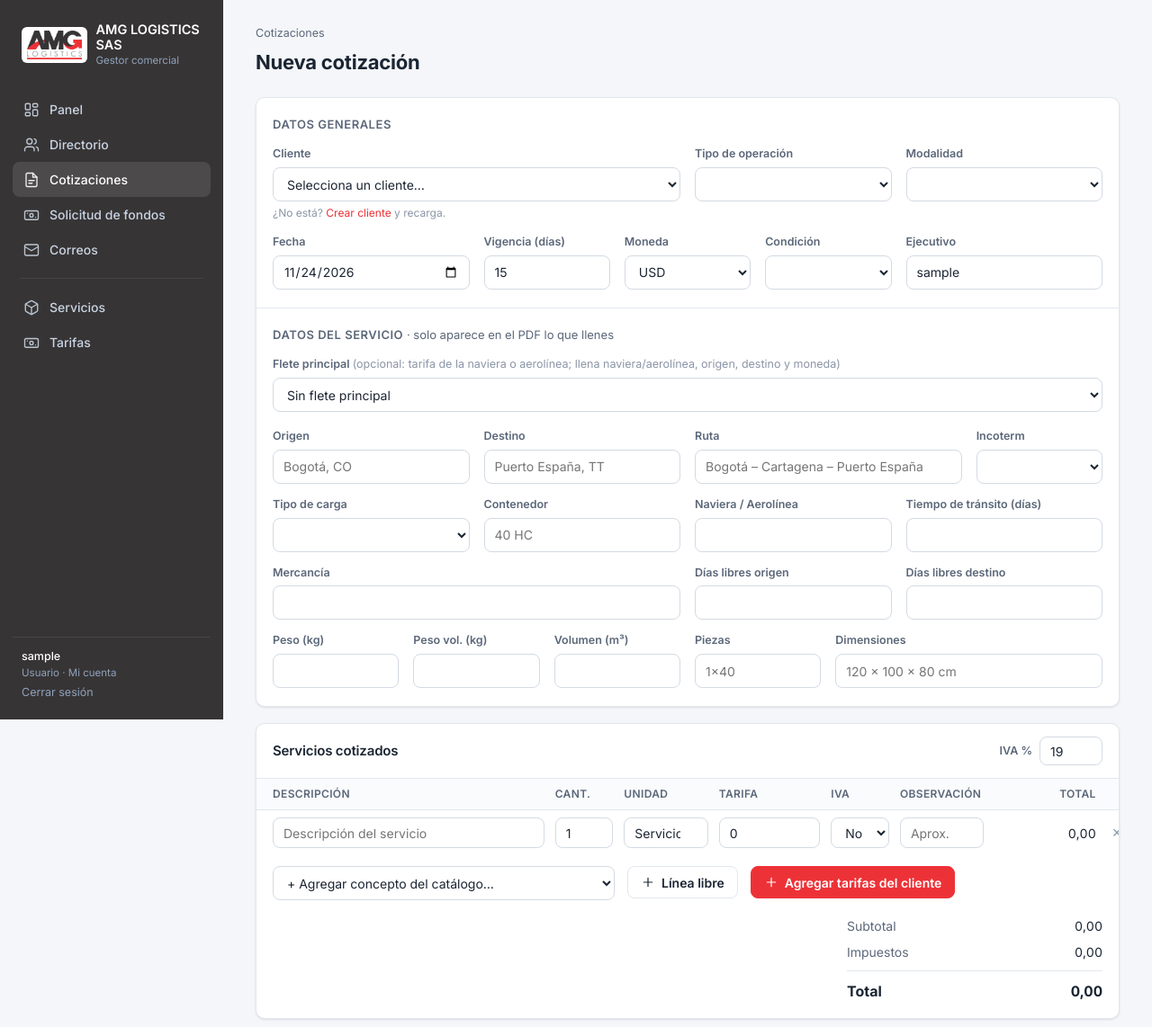
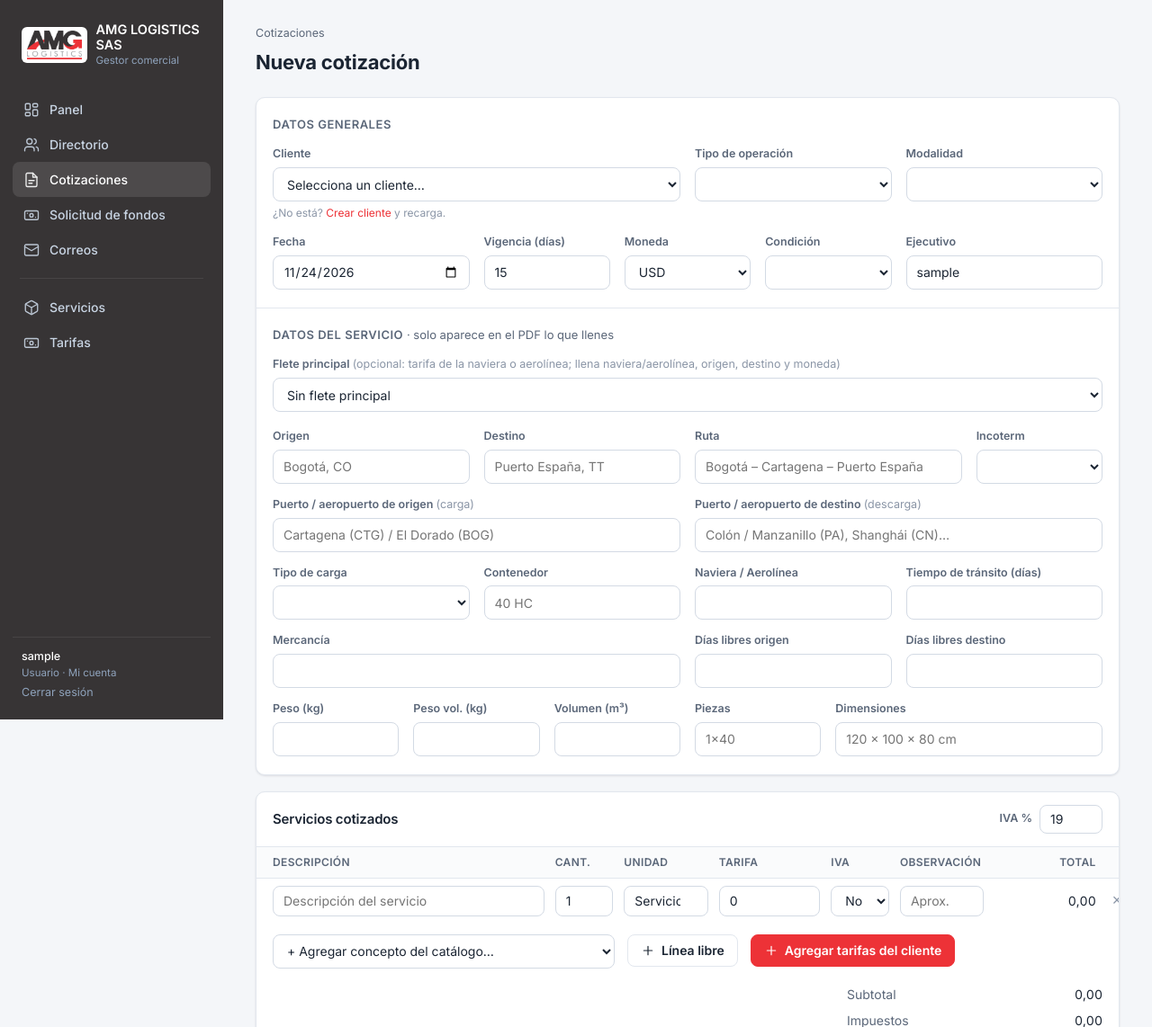
Before and after one commit to amglogisticsco/gestor-comercial, a Flask app: page /cotizaciones/nueva in a window 1280 px wide. Shown: the top 1142 px of the page at 90% size. Run offline with Flask 3, Linux system fonts and the light colour scheme; the visitor is signed in with stand-in values (Sample User, id 1); data comes from the database, SQL or seed files in the repository; data that the repository does not hold is empty.

Commit message:
Puerto/aeropuerto de origen y destino en cotización, PDF y solicitudes de tarifa
Co-Authored-By: Claude Opus 5.5 <noreply@anthropic.com>
Claude-Session: https://claude.ai/code/session_01HexscGzZnEXakiJggT4pPP

```diff
--- a/app/models.py
+++ b/app/models.py
@@ -346,6 +346,8 @@ class Cotizacion(db.Model):
     incoterm = db.Column(db.String(5), default="")
     origen = db.Column(db.String(120), default="")
     destino = db.Column(db.String(120), default="")
+    puerto_origen = db.Column(db.String(120), default="")  # puerto o aeropuerto de carga (POL / AOD)
+    puerto_destino = db.Column(db.String(120), default="")  # puerto o aeropuerto de descarga (POD / AOA)
     ruta = db.Column(db.String(200), default="")
     mercancia = db.Column(db.String(200), default="")
     tipo_carga = db.Column(db.String(40), default="")
@@ -412,10 +414,21 @@ class Cotizacion(db.Model):
         return " / ".join(partes)
 
     @property
+    def terminal(self):
+        """'Aeropuerto', 'Puerto' o 'Puerto / aeropuerto' según la modalidad."""
+        modalidad = _norm(self.modalidad)
+        if modalidad.startswith("AÉREO") or modalidad.startswith("AEREO"):
+            return "Aeropuerto"
+        if modalidad.startswith("MARÍTIMO") or modalidad.startswith("MARITIMO"):
+            return "Puerto"
+        return "Puerto / aeropuerto"
+
+    @property
     def datos_servicio(self):
         """Pares (etiqueta, valor) con datos, en el orden del formato de AMG."""
         pares = [
             ("Origen", self.origen), ("Destino", self.destino),
+            (f"{self.terminal} de origen", self.puerto_origen), (f"{self.terminal} de destino", self.puerto_destino),
             ("Modalidad", self.modalidad), ("Incoterm", self.incoterm),
             ("Tipo de carga", self.tipo_carga), ("Contenedor", self.contenedor),
             ("Peso / Volumen", self.peso_volumen), ("Tiempo tránsito", f"{self.tiempo_transito} días" if self.tiempo_transito else ""),
--- a/app/routes/cotizaciones.py
+++ b/app/routes/cotizaciones.py
@@ -13,7 +13,7 @@ from . import a_fecha, a_numero, obtener
 
 bp = Blueprint("cotizaciones", __name__, url_prefix="/cotizaciones")
 
-CAMPOS_TEXTO = ["ejecutivo", "condicion_pago", "tipo_operacion", "modalidad", "incoterm", "origen", "destino", "ruta",
+CAMPOS_TEXTO = ["ejecutivo", "condicion_pago", "tipo_operacion", "modalidad", "incoterm", "origen", "destino", "puerto_origen", "puerto_destino", "ruta",
                 "mercancia", "tipo_carga", "contenedor", "transportista", "bultos", "peso_kg", "peso_vol",
                 "volumen_m3", "dimensiones", "tiempo_transito", "dias_libres_origen", "dias_libres_destino",
                 "notas", "condiciones", "nota_tarifas"]
--- a/app/templates/cotizaciones/form.html
+++ b/app/templates/cotizaciones/form.html
@@ -44,6 +44,10 @@
         <div class="c-3"><label>Destino</label><input type="text" name="destino" id="destino" value="{{ c.destino or '' }}" placeholder="Puerto España, TT"></div>
         <div class="c-4"><label>Ruta</label><input type="text" name="ruta" value="{{ c.ruta or '' }}" placeholder="Bogotá – Cartagena – Puerto España"></div>
         <div class="c-2"><label>Incoterm</label><select name="incoterm">{{ opciones(incoterms, c.incoterm) }}</select></div>
+        <div class="c-6"><label><span class="lbl-terminal">{{ c.terminal }}</span> de origen <span class="opc">(carga)</span></label>
+          <input type="text" name="puerto_origen" value="{{ c.puerto_origen or '' }}" list="l-terminales" placeholder="Cartagena (CTG) / El Dorado (BOG)"></div>
+        <div class="c-6"><label><span class="lbl-terminal">{{ c.terminal }}</span> de destino <span class="opc">(descarga)</span></label>
+          <input type="text" name="puerto_destino" value="{{ c.puerto_destino or '' }}" list="l-terminales" placeholder="Colón / Manzanillo (PA), Shanghái (CN)…"></div>
         <div class="c-3"><label>Tipo de carga</label><select name="tipo_carga">{{ opciones(tipos_carga, c.tipo_carga) }}</select></div>
         <div class="c-3"><label>Contenedor</label><input type="text" name="contenedor" list="l-contenedores" value="{{ c.contenedor or '' }}" placeholder="40 HC"></div>
         <div class="c-3"><label>Naviera / Aerolínea</label><input type="text" name="transportista" id="transportista" list="l-transportistas" value="{{ c.transportista or '' }}"></div>
@@ -58,6 +62,14 @@
         <div class="c-4"><label>Dimensiones</label><input type="text" name="dimensiones" value="{{ c.dimensiones or '' }}" placeholder="120 x 100 x 80 cm"></div>
       </div>
       <datalist id="l-contenedores">{% for x in contenedores %}<option value="{{ x }}">{% endfor %}</datalist>
+      <datalist id="l-terminales">
+        <option value="Puerto de Cartagena (COCTG)"><option value="Puerto de Buenaventura (COBUN)"><option value="Puerto de Barranquilla (COBAQ)">
+        <option value="Puerto de Santa Marta (COSMR)"><option value="Aeropuerto El Dorado – Bogotá (BOG)"><option value="Aeropuerto José María Córdova – Medellín (MDE)">
+        <option value="Aeropuerto Alfonso Bonilla Aragón – Cali (CLO)"><option value="Aeropuerto Ernesto Cortissoz – Barranquilla (BAQ)"><option value="Aeropuerto Rafael Núñez – Cartagena (CTG)">
+        <option value="Puerto de Colón / Manzanillo – Panamá (PAMIT)"><option value="Puerto de Balboa – Panamá (PABLB)"><option value="Aeropuerto de Tocumen – Panamá (PTY)">
+        <option value="Puerto de Port of Spain – Trinidad y Tobago (TTPOS)"><option value="Puerto de Shanghái – China (CNSHA)"><option value="Puerto de Ningbo – China (CNNGB)">
+        <option value="Puerto de Miami – EE. UU. (USMIA)"><option value="Aeropuerto de Miami – EE. UU. (MIA)">
+      </datalist>
       <datalist id="l-unidades">{% for x in unidades %}<option value="{{ x }}">{% endfor %}</datalist>
       <datalist id="l-transportistas">{% for x in transportistas %}<option value="{{ x }}">{% endfor %}</datalist>
     </div>
@@ -285,6 +297,15 @@ document.getElementById('btn-tarifas-cliente').addEventListener('click', () => {
   if (!cuerpo.querySelector('tr')) agregarFila({cantidad: 1, iva: false});
   recalcular();
 });
+(function () {
+  const sel = document.querySelector('[name=modalidad]');
+  const poner = () => {
+    const m = (sel.value || '').toLowerCase();
+    const t = m.startsWith('aéreo') || m.startsWith('aereo') ? 'Aeropuerto' : m.startsWith('marítimo') || m.startsWith('maritimo') ? 'Puerto' : 'Puerto / aeropuerto';
+    document.querySelectorAll('.lbl-terminal').forEach(el => el.textContent = t);
+  };
+  sel.addEventListener('change', poner);
+})();
 EXISTENTES.length ? EXISTENTES.forEach(agregarFila) : agregarFila({cantidad: 1, iva: false});
 </script>
 {% endblock %}
```
Also changed, not shown: app/services/correo.py (+10 -2 lines), tests/test_flujo.py (+5 -1 lines).
